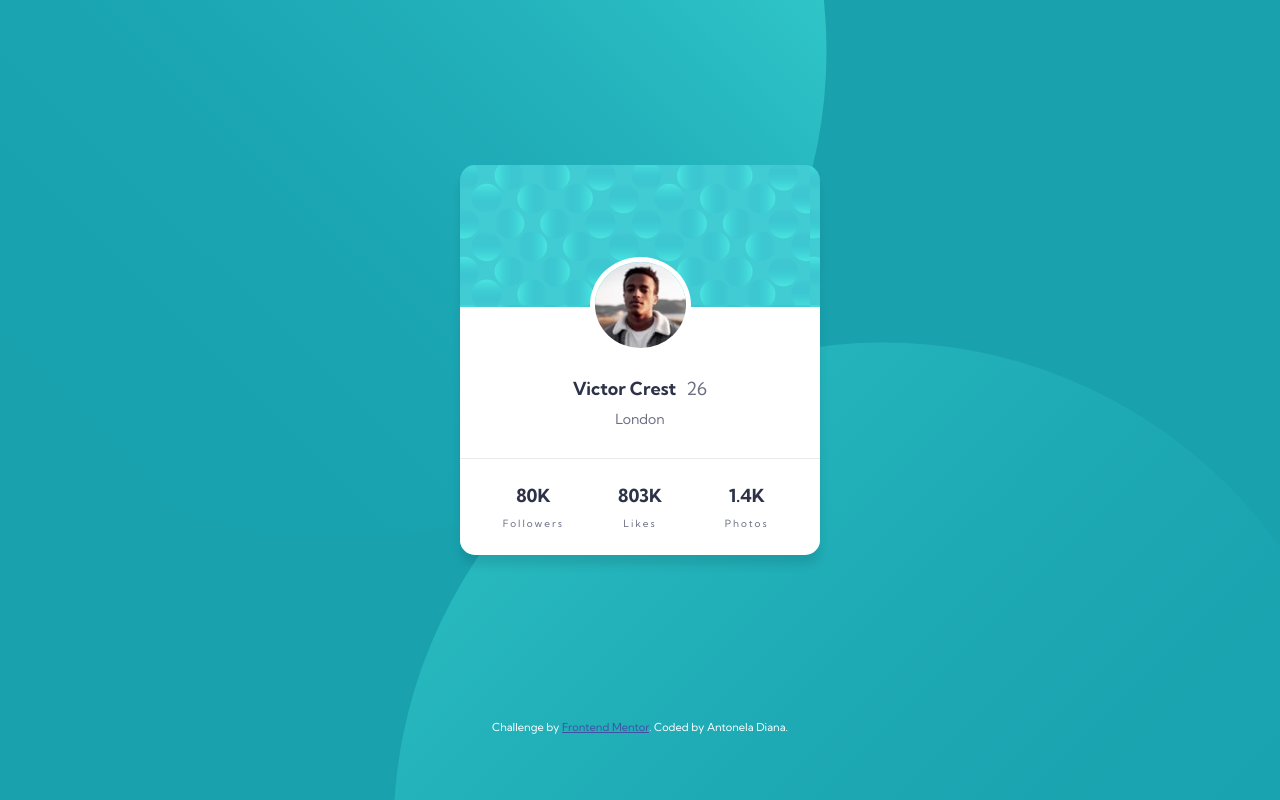
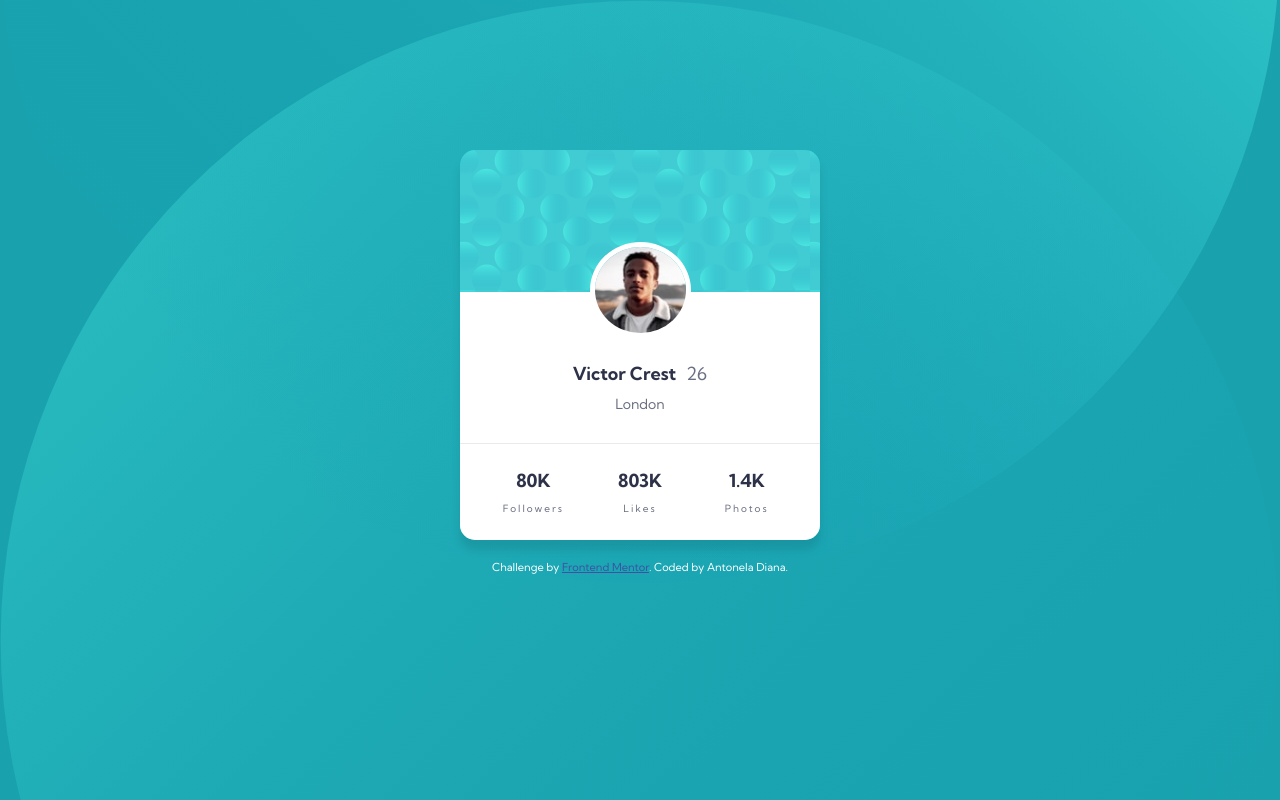
Before and after one commit to antoneladiana/profile-card-component, a plain HTML site: page index.html in a window 1280 px wide. Drawn offline with Linux system fonts and the light colour scheme.

Commit message:
Version 3

```diff
--- a/css/styles.css
+++ b/css/styles.css
@@ -19,7 +19,8 @@ body {
     color: #6A6F81;
     background-color: #19A2AE;
     background-image: url("../images/bg-pattern-top.svg") , url("../images/bg-pattern-bottom.svg");
-    background-position: -50% 180%, 130% -140%;
+    background-position: bottom left, top right;
+    background-size: cover;
     background-repeat: no-repeat, no-repeat;
     font: 18px 'Kumbh Sans', sans-serif;
 }
@@ -30,7 +31,7 @@ main {
     display: flex;
     align-items: center;
     justify-content: center;
-    height: 90vh;
+    margin-top: 50px;
 }
 article {
     background: url(../images/bg-pattern-card.svg);
@@ -103,6 +104,7 @@ footer {
     font-size: 11px;
     text-align: center;
     color: #FFFFFF;
+    margin: 20px 0 10px 0;
 }
 footer a {
     color: #3E52A3;
@@ -110,3 +112,10 @@ footer a {
 footer a:hover {
     text-decoration: none;
 }
+
+/* ----------------------- FOOTER --------------------------- */
+@media screen and (min-width: 500px) {
+    main {
+        margin-top: 150px;
+    }
+}
```
